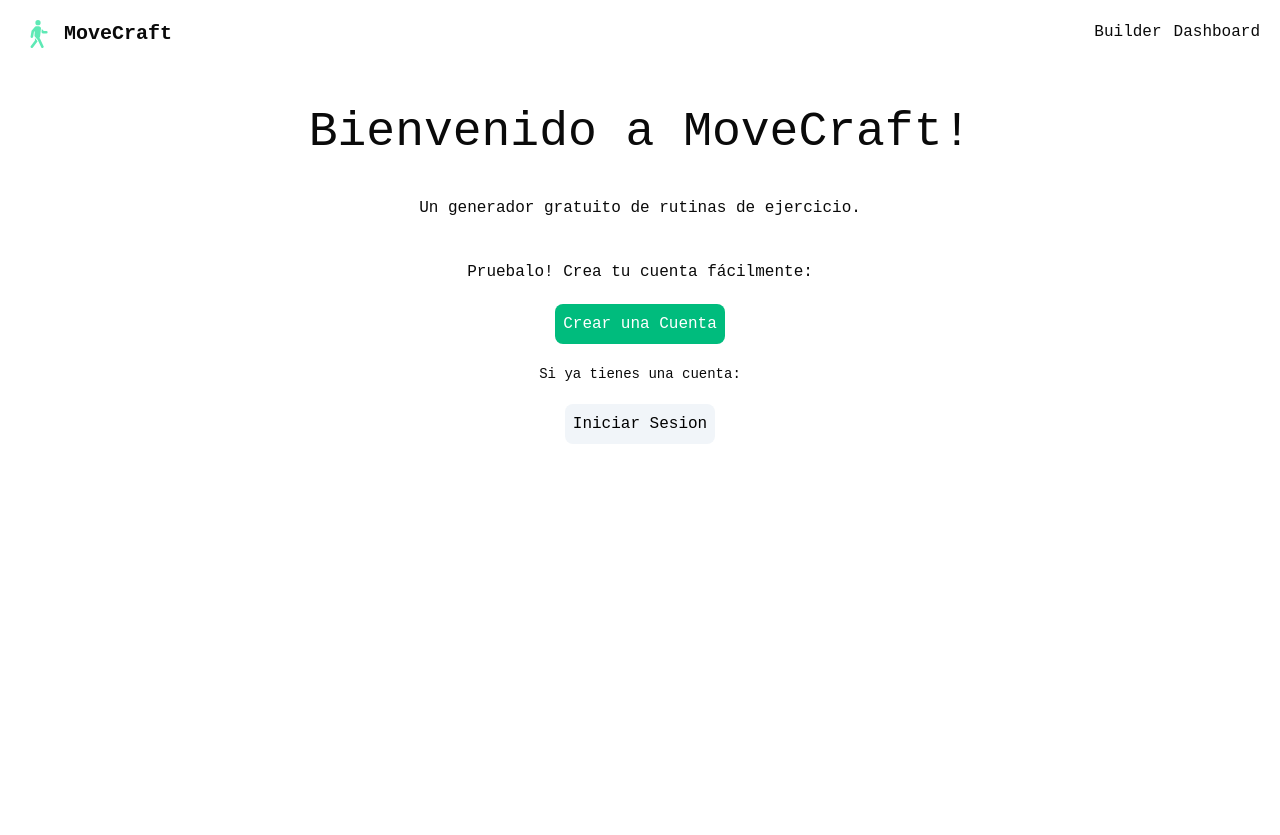
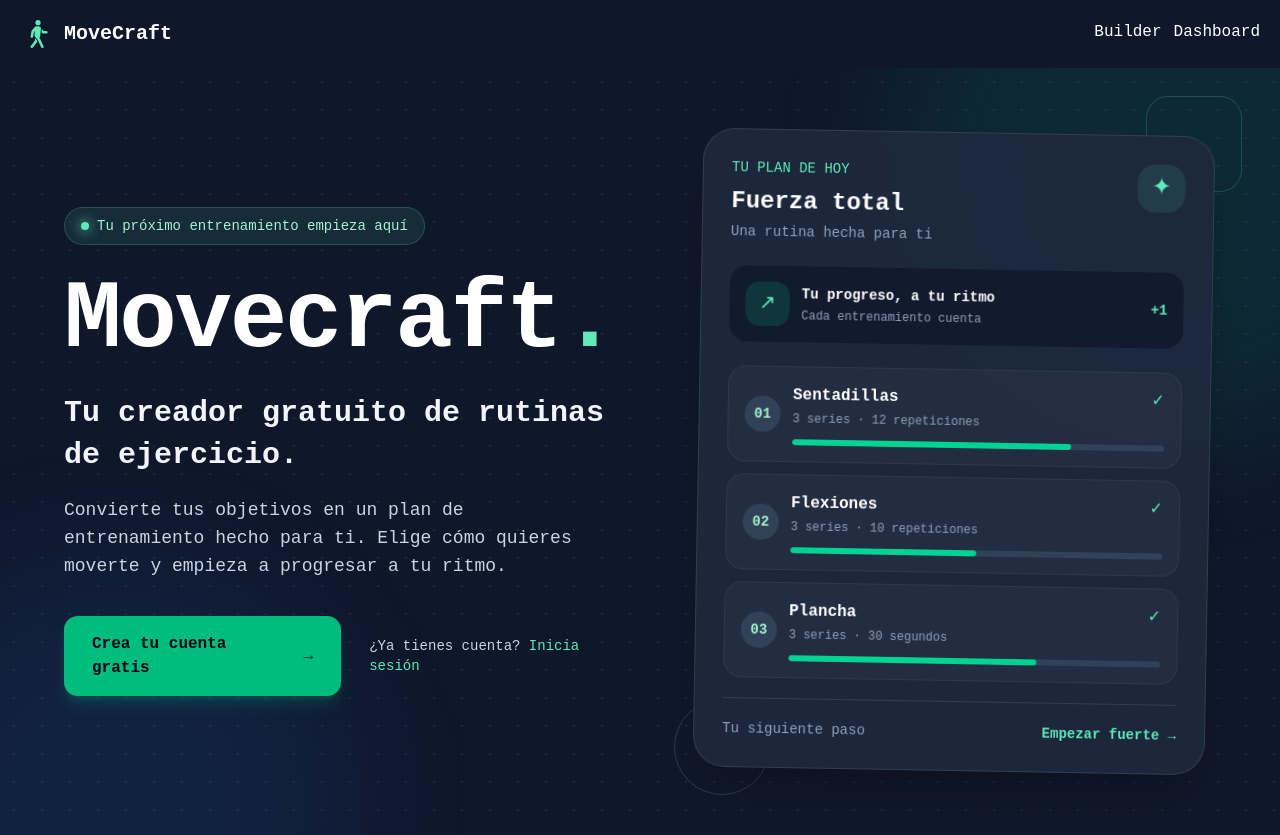
Before and after one commit to Oscar-Mont/movecraft, a Next.js app in the folder movecraft-app/: page / in a window 1280 px wide. Before the commit the page ends 800 px from the top, so only its background shows below. Built offline with nearby package versions, Linux system fonts and the light colour scheme.

Commit message:
Generated a landing page for the Movecraft app

```diff
--- a/movecraft-app/app/page.tsx
+++ b/movecraft-app/app/page.tsx
@@ -1,21 +1,109 @@
-import Button from "@/components/Button";
+import Link from "next/link";
 
+const exercises = [
+  { name: "Sentadillas", detail: "3 series · 12 repeticiones", progress: "w-3/4" },
+  { name: "Flexiones", detail: "3 series · 10 repeticiones", progress: "w-1/2" },
+  { name: "Plancha", detail: "3 series · 30 segundos", progress: "w-2/3" },
+];
 
 export default function Home() {
   return (
-    <div className="flex flex-col justify-center items-center gap-10 m-10">
-
-      <h1 className="text-5xl">Bienvenido a MoveCraft!</h1>
-      <p>Un generador gratuito de rutinas de ejercicio.</p>
-
-      <div className="flex flex-col justify-center items-center gap-5">
-        <p>Pruebalo! Crea tu cuenta fácilmente:</p>
-        <Button variant="primary">Crear una Cuenta</Button>
-        <p className="text-sm">Si ya tienes una cuenta:</p>
-        <Button variant="secondary">Iniciar Sesion</Button>
+    <main className="relative isolate flex min-h-[calc(100vh-4.5rem)] flex-1 items-center overflow-hidden bg-slate-900 px-6 py-16 text-white sm:px-10 lg:px-16">
+      <div aria-hidden="true" className="pointer-events-none absolute inset-0 -z-10 overflow-hidden">
+        <div className="absolute -right-40 -top-44 h-[34rem] w-[34rem] rounded-full bg-emerald-400/10 blur-3xl" />
+        <div className="absolute -bottom-52 left-[-8rem] h-[30rem] w-[30rem] rounded-full bg-blue-500/10 blur-3xl" />
+        <div className="absolute inset-0 opacity-[0.08] [background-image:radial-gradient(#a7f3d0_1px,transparent_1px)] [background-size:28px_28px]" />
       </div>
 
-    </div>
-  )
+      <div className="mx-auto grid w-full max-w-7xl items-center gap-16 lg:grid-cols-[1.05fr_0.95fr] lg:gap-12">
+        <section className="relative z-10 max-w-2xl">
+          <p className="mb-7 inline-flex items-center gap-2 rounded-full border border-emerald-300/20 bg-emerald-300/10 px-4 py-2 text-sm font-medium text-emerald-200">
+            <span aria-hidden="true" className="h-2 w-2 rounded-full bg-emerald-300 shadow-[0_0_12px_2px_rgba(110,231,183,0.55)]" />
+            Tu próximo entrenamiento empieza aquí
+          </p>
 
+          <h1 className="text-6xl font-black tracking-tight sm:text-7xl lg:text-8xl">
+            Movecraft<span className="text-emerald-300">.</span>
+          </h1>
+          <p className="mt-6 max-w-xl text-2xl font-semibold leading-snug text-slate-100 sm:text-3xl">
+            Tu creador gratuito de rutinas de ejercicio.
+          </p>
+          <p className="mt-5 max-w-lg text-base leading-7 text-slate-300 sm:text-lg">
+            Convierte tus objetivos en un plan de entrenamiento hecho para ti.
+            Elige cómo quieres moverte y empieza a progresar a tu ritmo.
+          </p>
+
+          <div className="mt-9 flex flex-col items-start gap-5 sm:flex-row sm:items-center">
+            <Link
+              href="/auth/signup"
+              className="group inline-flex min-h-14 items-center justify-center gap-3 rounded-xl bg-emerald-500 px-7 py-4 font-bold text-slate-950 shadow-lg shadow-emerald-500/20 transition hover:-translate-y-0.5 hover:bg-emerald-400 focus-visible:outline-2 focus-visible:outline-offset-4 focus-visible:outline-emerald-300"
+            >
+              Crea tu cuenta gratis
+              <span aria-hidden="true" className="transition-transform group-hover:translate-x-1">→</span>
+            </Link>
+            <Link
+              href="/auth/login"
+              className="rounded-lg px-2 py-3 text-sm font-medium text-slate-300 transition hover:text-emerald-200 focus-visible:outline-2 focus-visible:outline-offset-4 focus-visible:outline-emerald-300"
+            >
+              ¿Ya tienes cuenta? <span className="text-emerald-300">Inicia sesión</span>
+            </Link>
+          </div>
+        </section>
+
+        <section aria-label="Vista previa de una rutina de ejercicio" className="relative mx-auto w-full max-w-lg lg:ml-auto">
+          <div aria-hidden="true" className="absolute -right-5 -top-7 h-24 w-24 rounded-3xl border border-emerald-300/20 sm:-right-8 sm:-top-9" />
+          <div aria-hidden="true" className="absolute -bottom-6 -left-6 h-24 w-24 rounded-full border border-blue-300/20" />
+
+          <div className="relative rotate-1 rounded-[2rem] border border-white/10 bg-slate-800/90 p-5 shadow-2xl shadow-black/30 backdrop-blur sm:p-7">
+            <div className="flex items-start justify-between gap-4">
+              <div>
+                <p className="text-sm font-medium text-emerald-300">TU PLAN DE HOY</p>
+                <h2 className="mt-2 text-2xl font-bold">Fuerza total</h2>
+                <p className="mt-1 text-sm text-slate-400">Una rutina hecha para ti</p>
+              </div>
+              <div className="flex h-12 w-12 items-center justify-center rounded-2xl bg-emerald-300/10 text-2xl text-emerald-300" aria-hidden="true">
+                ✦
+              </div>
+            </div>
+
+            <div className="my-6 flex items-center gap-3 rounded-2xl bg-slate-900/80 p-4">
+              <div className="flex h-11 w-11 items-center justify-center rounded-xl bg-emerald-400/15 text-xl text-emerald-300" aria-hidden="true">
+                ↗
+              </div>
+              <div className="flex-1">
+                <p className="text-sm font-semibold">Tu progreso, a tu ritmo</p>
+                <p className="mt-1 text-xs text-slate-400">Cada entrenamiento cuenta</p>
+              </div>
+              <span className="text-sm font-bold text-emerald-300">+1</span>
+            </div>
+
+            <div className="space-y-3">
+              {exercises.map((exercise, index) => (
+                <div key={exercise.name} className="flex items-center gap-3 rounded-2xl border border-white/5 bg-white/[0.03] p-4">
+                  <span className="flex h-9 w-9 shrink-0 items-center justify-center rounded-full bg-slate-700 text-sm font-bold text-emerald-200">
+                    0{index + 1}
+                  </span>
+                  <div className="min-w-0 flex-1">
+                    <div className="flex items-center justify-between gap-3">
+                      <p className="font-semibold">{exercise.name}</p>
+                      <span aria-hidden="true" className="text-emerald-300">✓</span>
+                    </div>
+                    <p className="mt-1 text-xs text-slate-400">{exercise.detail}</p>
+                    <div className="mt-3 h-1.5 overflow-hidden rounded-full bg-slate-700">
+                      <div className={`h-full rounded-full bg-emerald-400 ${exercise.progress}`} />
+                    </div>
+                  </div>
+                </div>
+              ))}
+            </div>
+
+            <div className="mt-5 flex items-center justify-between border-t border-white/10 pt-5 text-sm">
+              <span className="text-slate-400">Tu siguiente paso</span>
+              <span className="font-semibold text-emerald-300">Empezar fuerte →</span>
+            </div>
+          </div>
+        </section>
+      </div>
+    </main>
+  );
 }
--- a/movecraft-app/components/Header.tsx
+++ b/movecraft-app/components/Header.tsx
@@ -3,7 +3,7 @@ import Link from "next/link";
 
 export default function Header() {
     return (
-        <div className="flex justify-between p-5">
+        <div className="flex justify-between p-5 bg-slate-900 text-white">
             <Link href="/" className="flex hover:text-emerald-300">
                 <svg xmlns="http://www.w3.org/2000/svg" width="16" height="16" fill="currentColor" className="h-7 w-7 text-emerald-300 mx-1" viewBox="0 0 16 16">
                     <path d="M9.5 1.5a1.5 1.5 0 1 1-3 0 1.5 1.5 0 0 1 3 0M6.44 3.752A.75.75 0 0 1 7 3.5h1.445c.742 0 1.32.643 1.243 1.38l-.43 4.083a1.8 1.8 0 0 1-.088.395l-.318.906.213.242a.8.8 0 0 1 .114.175l2 4.25a.75.75 0 1 1-1.357.638l-1.956-4.154-1.68-1.921A.75.75 0 0 1 6 8.96l.138-2.613-.435.489-.464 2.786a.75.75 0 1 1-1.48-.246l.5-3a.75.75 0 0 1 .18-.375l2-2.25Z" />
```
